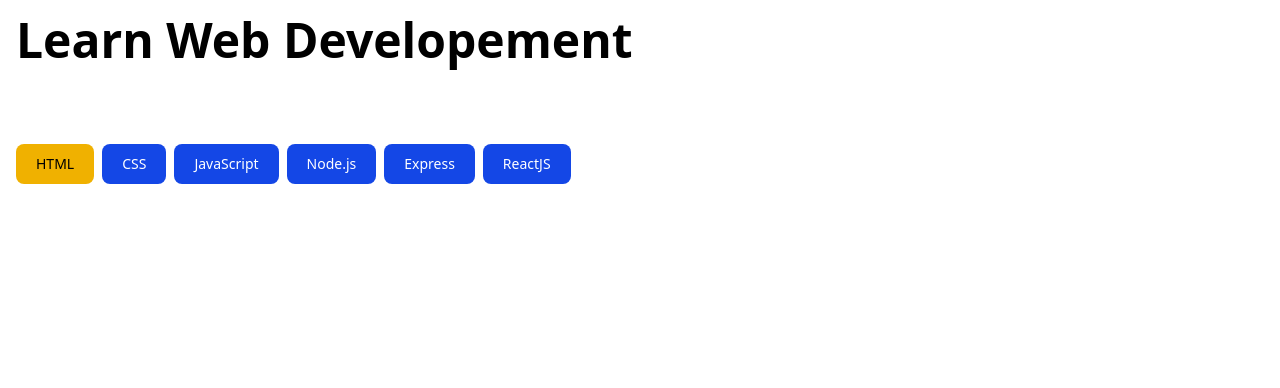
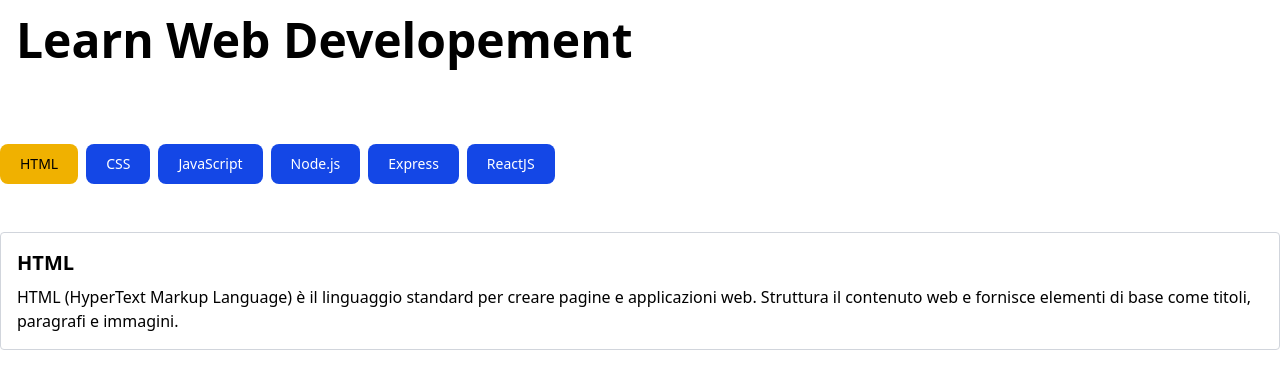
Before and after one commit to Robby94gtr/react-use-state, a React (Vite) app: page / in a window 1280 px wide. Both pictures are taken after a click on the button "HTML". Shown: the top 388 px of the page. Built offline with nearby package versions, Linux system fonts and the light colour scheme.

Commit message:
[UPD] Added dynamic info

```diff
--- a/src/components/Main.jsx
+++ b/src/components/Main.jsx
@@ -3,13 +3,14 @@ import { useState } from "react"
 const Main = ({ languages }) => {
 
     const [active, setActive] = useState(null)
+    const activeItem = languages.find((lang) => lang.id === active)
 
     return (
         <main>
-            <div className="w-full mt-20 flex justify-center">
+            <div className="w-full mt-20 flex flex-col items-center justify-center">
                 <div className="w-7xl">
 
-                    <div className="">
+                    <div>
                         {languages.map((lang) => {
                             return (
                                 <button onClick={() => setActive(lang.id)} key={`lang-${lang.id}`} className={`font-medium rounded-lg text-sm px-5 py-2.5 me-2 mb-2 cursor-pointer ${active === lang.id ? 'bg-yellow-500 text-black' : 'bg-blue-700 text-white'}`}>{lang.title}</button>
@@ -18,6 +19,15 @@ const Main = ({ languages }) => {
                     </div>
 
                 </div>
+
+                <div className="w-7xl mt-10 p-4 border border-gray-300 rounded">
+                    {activeItem && (
+                        <div className="">
+                            <h3 className="font-bold text-xl pb-2">{activeItem.title}</h3>
+                            <p>{activeItem.description}</p>
+                        </div>
+                    )}
+                </div>
             </div>
         </main >
     )
```
